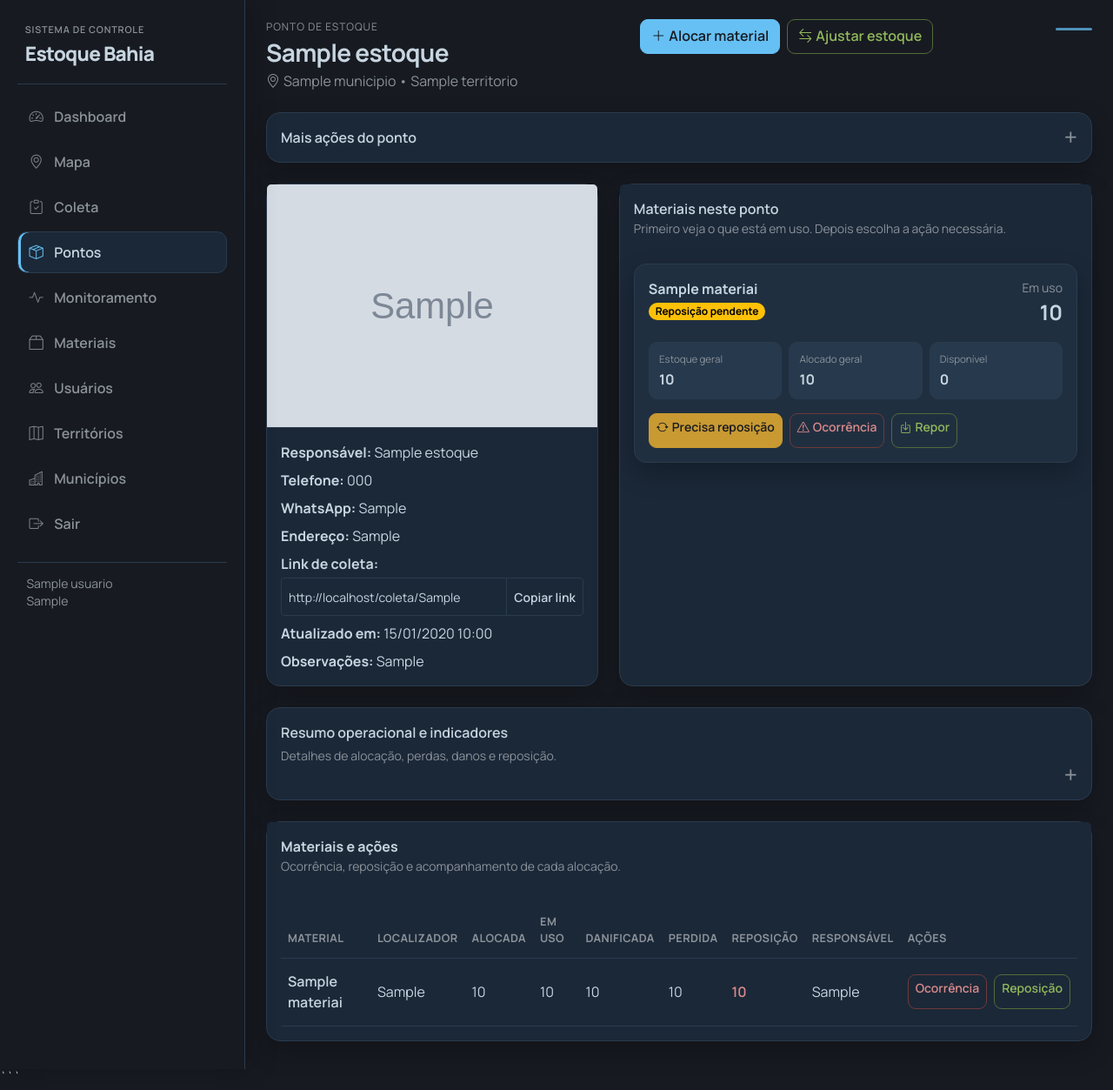
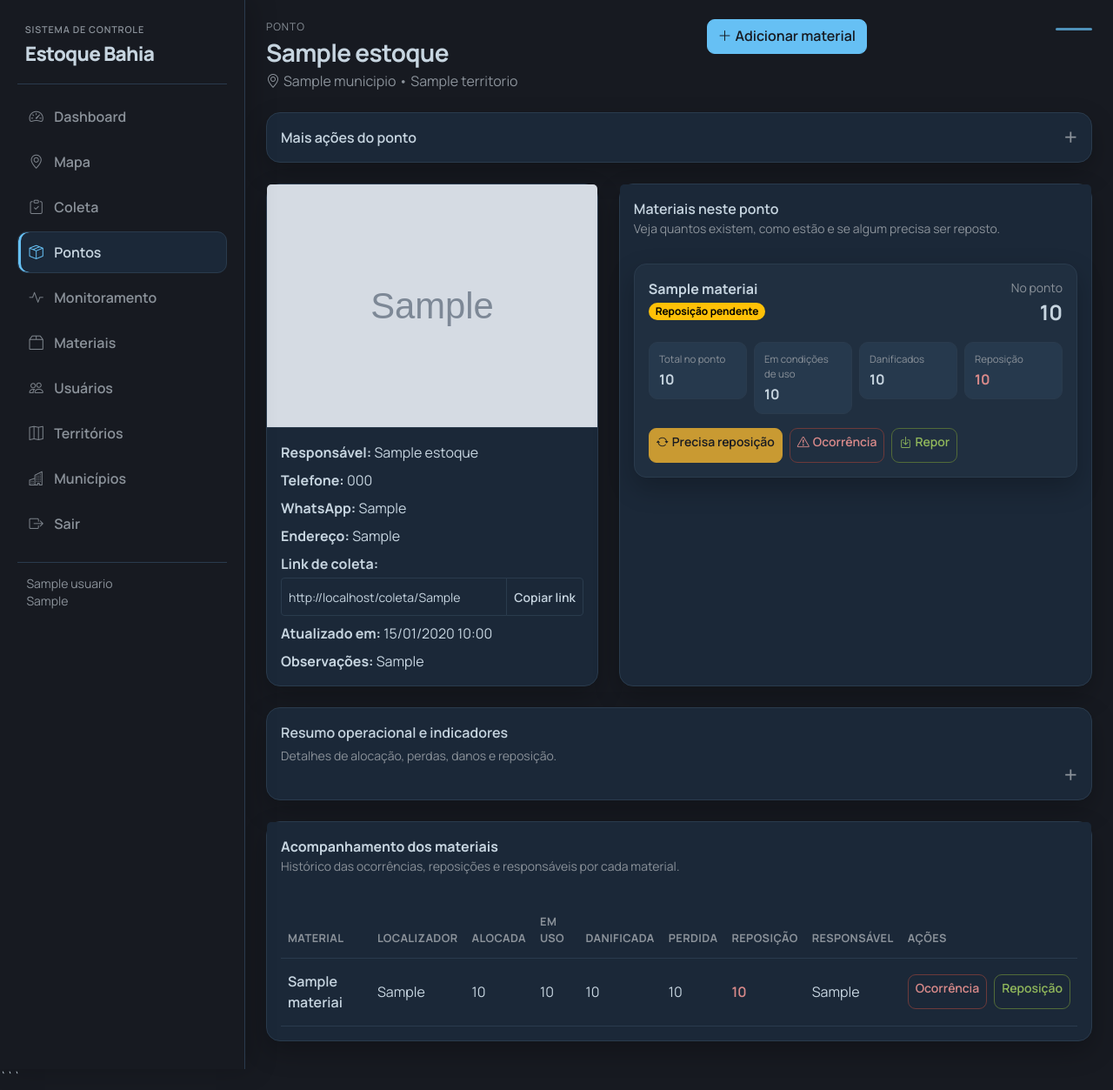
Before and after one commit to devcleristonjr/controle, a Flask app: page /estoques/1 in a window 1280 px wide. Shown: the whole page at 87% size. Run offline with Flask 3, Linux system fonts and the light colour scheme; a user stored in the database is signed in; tables that the repository leaves empty hold one stand-in row (values such as "Sample post"); grey boxes marked "Sample" are stand-in pictures; parts of the project's set-up code (start-up, migrations or seed data) failed here and were passed over; some libraries are stand-ins or nearby versions.

Commit message:
Alinha mapa e ponto ao monitoramento de materiais (#20)
* Ajusta linguagem operacional do popup do mapa

* Alinha detalhe do ponto ao monitoramento de materiais

* Ajusta indicadores do mapa para monitoramento de materiais

```diff
--- a/app/templates/estoques/detail.html
+++ b/app/templates/estoques/detail.html
@@ -3,13 +3,12 @@
 {% block content %}
 <div class="page-header d-flex flex-wrap justify-content-between align-items-start gap-3 mb-4">
   <div>
-    <div class="metric-kicker mb-1">Ponto de estoque</div>
+    <div class="metric-kicker mb-1">Ponto</div>
     <h1 class="h3 fw-bold mb-1">{{ ponto.nome }}</h1>
     <p class="text-muted mb-0"><i class="bi bi-geo-alt me-1"></i>{{ ponto.municipio.nome }} • {{ ponto.municipio.territorio.nome }}</p>
   </div>
   <div class="d-flex gap-2 flex-wrap">
-    <a class="btn btn-primary" href="{{ url_for('estoques.create_allocation', ponto_id=ponto.id) }}"><i class="bi bi-plus-lg me-1"></i>Alocar material</a>
-    <a class="btn btn-outline-success" href="{{ url_for('estoques.update_stock_view', ponto_id=ponto.id) }}"><i class="bi bi-arrow-left-right me-1"></i>Ajustar estoque</a>
+    <a class="btn btn-primary" href="{{ url_for('estoques.create_allocation', ponto_id=ponto.id) }}"><i class="bi bi-plus-lg me-1"></i>Adicionar material</a>
     {% if whatsapp_url %}
       <a class="btn btn-success" target="_blank" rel="noopener noreferrer" href="{{ whatsapp_url }}">💬 WhatsApp</a>
     {% endif %}
@@ -20,8 +19,8 @@
   <summary class="card-body fw-semibold" style="cursor:pointer;">Mais ações do ponto</summary>
   <div class="card-body pt-0 d-flex gap-2 flex-wrap">
     <a class="btn btn-sm btn-outline-primary" href="{{ url_for('estoques.edit', ponto_id=ponto.id) }}">Editar ponto</a>
-    <a class="btn btn-sm btn-outline-dark" href="{{ url_for('estoques.operational_history', ponto_id=ponto.id) }}">Histórico operacional</a>
-    <a class="btn btn-sm btn-outline-secondary" href="{{ url_for('estoques.history', ponto_id=ponto.id) }}">Histórico legado</a>
+    <a class="btn btn-sm btn-outline-primary" href="{{ url_for('estoques.operational_history', ponto_id=ponto.id) }}">Histórico de ocorrências</a>
+    <a class="btn btn-sm btn-outline-secondary" href="{{ url_for('estoques.update_stock_view', ponto_id=ponto.id) }}">Ajuste de compatibilidade</a>
     {% if current_user.is_admin %}
       <form method="post" action="{{ url_for('estoques.delete', ponto_id=ponto.id) }}" onsubmit="return confirm('Excluir este ponto permanentemente? Esta ação também remove histórico, coletas e estoques vinculados.');">
         <input type="hidden" name="csrf_token" value="{{ csrf_token() }}">
@@ -59,7 +58,7 @@
     <div class="card card-soft h-100">
       <div class="card-header bg-white border-0">
         <div class="fw-semibold">Materiais neste ponto</div>
-        <div class="small text-muted">Primeiro veja o que está em uso. Depois escolha a ação necessária.</div>
+        <div class="small text-muted">Veja quantos existem, como estão e se algum precisa ser reposto.</div>
       </div>
       <div class="card-body">
         {% for material in operational_snapshot.materials %}
@@ -74,20 +73,23 @@
                 {% endif %}
               </div>
               <div class="text-end">
-                <div class="small text-muted">Em uso</div>
-                <div class="fs-4 fw-bold">{{ '%.0f'|format(material.in_use) }}</div>
+                <div class="small text-muted">No ponto</div>
+                <div class="fs-4 fw-bold">{{ '%.0f'|format(material.allocated) }}</div>
               </div>
             </div>
 
             <div class="row g-2 small mb-3">
-              <div class="col-4">
-                <div class="material-point-metric"><span>Estoque geral</span><strong>{{ '%.0f'|format(snapshot.get('total', 0)) }}</strong></div>
+              <div class="col-6 col-md-3">
+                <div class="material-point-metric"><span>Total no ponto</span><strong>{{ '%.0f'|format(material.allocated) }}</strong></div>
               </div>
-              <div class="col-4">
-                <div class="material-point-metric"><span>Alocado geral</span><strong>{{ '%.0f'|format(snapshot.get('allocated', 0)) }}</strong></div>
+              <div class="col-6 col-md-3">
+                <div class="material-point-metric"><span>Em condições de uso</span><strong>{{ '%.0f'|format(material.in_use) }}</strong></div>
               </div>
-              <div class="col-4">
-                <div class="material-point-metric"><span>Disponível</span><strong class="{% if snapshot.get('is_inconsistent') %}text-danger{% endif %}">{{ '%.0f'|format(snapshot.get('available', 0)) }}</strong></div>
+              <div class="col-6 col-md-3">
+                <div class="material-point-metric"><span>Danificados</span><strong>{{ '%.0f'|format(material.damaged) }}</strong></div>
+              </div>
+              <div class="col-6 col-md-3">
+                <div class="material-point-metric"><span>Reposição</span><strong class="{% if material.replenishment_pending > 0 %}text-danger{% endif %}">{{ '%.0f'|format(material.replenishment_pending) }}</strong></div>
               </div>
             </div>
 
@@ -128,16 +130,16 @@
     <div class="d-flex flex-wrap justify-content-between align-items-start gap-2 mb-3">
       <div class="small text-muted">
         {% if operational_snapshot.source == 'operational' %}
-          Dados calculados pelas alocações operacionais, com materiais legados incorporados sem duplicação.
+          Dados consolidados sobre os materiais registrados nos pontos, com ocorrências e reposições acompanhadas separadamente.
         {% else %}
-          Ponto ainda sem alocações operacionais; exibindo o estoque legado como referência de transição.
+          Ponto ainda sem registros operacionais; os dados legados aparecem apenas como referência de transição.
         {% endif %}
       </div>
       <a class="btn btn-sm btn-outline-dark" href="{{ url_for('estoques.operational_history', ponto_id=ponto.id) }}">Ver histórico completo</a>
     </div>
 
     <div class="row g-3 mb-4">
-      <div class="col-6 col-md-4 col-xl-2"><div class="border rounded p-3 h-100"><div class="small text-muted">Alocado</div><div class="fs-4 fw-bold">{{ '%.0f'|format(operational_snapshot.totals.allocated) }}</div></div></div>
+      <div class="col-6 col-md-4 col-xl-2"><div class="border rounded p-3 h-100"><div class="small text-muted">Total no ponto</div><div class="fs-4 fw-bold">{{ '%.0f'|format(operational_snapshot.totals.allocated) }}</div></div></div>
       <div class="col-6 col-md-4 col-xl-2"><div class="border rounded p-3 h-100"><div class="small text-muted">Em uso</div><div class="fs-4 fw-bold">{{ '%.0f'|format(operational_snapshot.totals.in_use) }}</div></div></div>
       <div class="col-6 col-md-4 col-xl-2"><div class="border rounded p-3 h-100"><div class="small text-muted">Danificado</div><div class="fs-4 fw-bold">{{ '%.0f'|format(operational_snapshot.totals.damaged) }}</div></div></div>
       <div class="col-6 col-md-4 col-xl-2"><div class="border rounded p-3 h-100"><div class="small text-muted">Perdido</div><div class="fs-4 fw-bold">{{ '%.0f'|format(operational_snapshot.totals.lost) }}</div></div></div>
@@ -170,7 +172,7 @@
 
 <div class="card card-soft mt-4">
   <div class="card-header bg-white border-0 d-flex justify-content-between align-items-center">
-    <div><strong>Materiais e ações</strong><div class="small text-muted">Ocorrência, reposição e acompanhamento de cada alocação.</div></div>
+    <div><strong>Acompanhamento dos materiais</strong><div class="small text-muted">Histórico das ocorrências, reposições e responsáveis por cada material.</div></div>
   </div>
   <div class="card-body table-responsive">
     <table class="table align-middle mb-0">
```
Also changed, not shown: app/static/js/mapa.js (+5 -5 lines).
